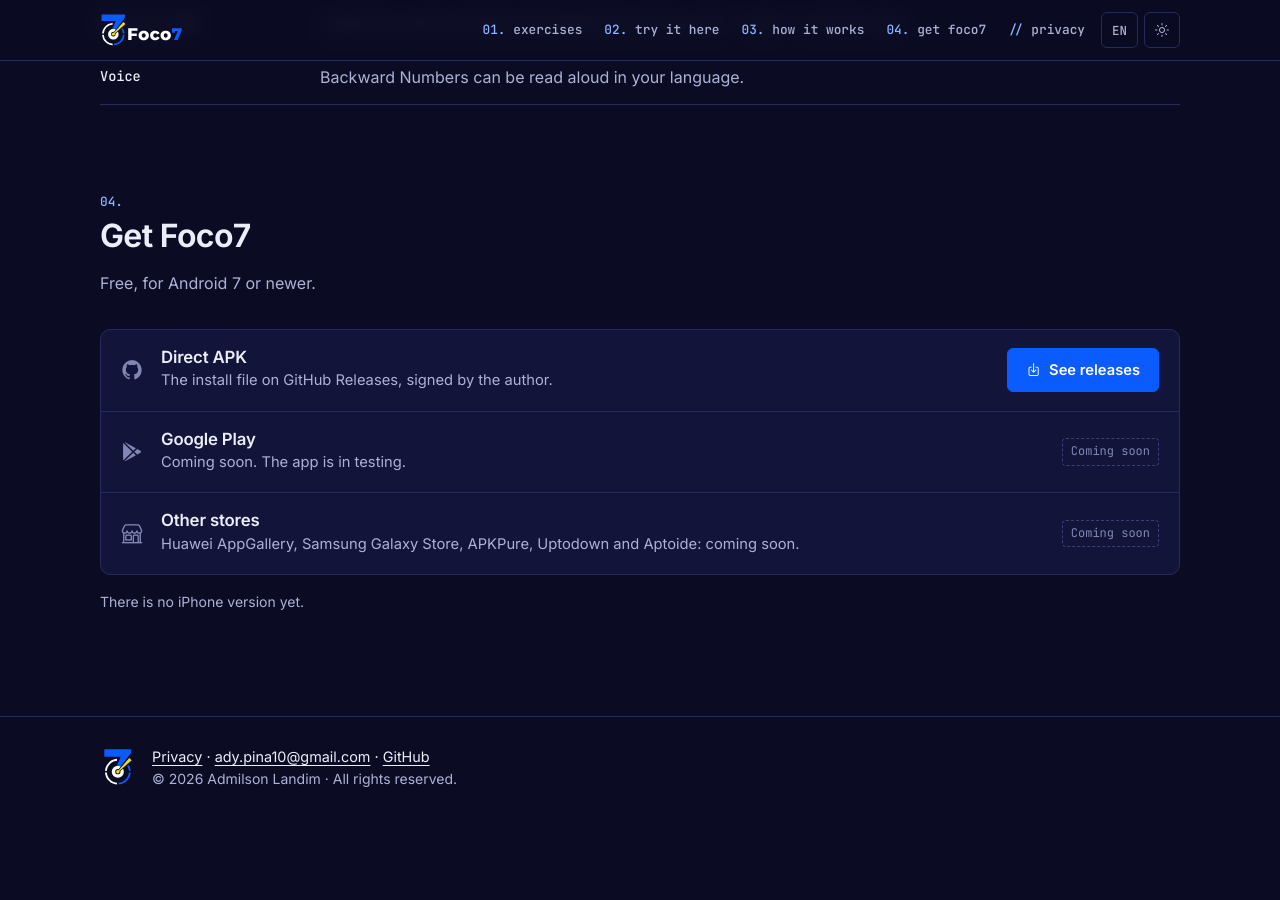
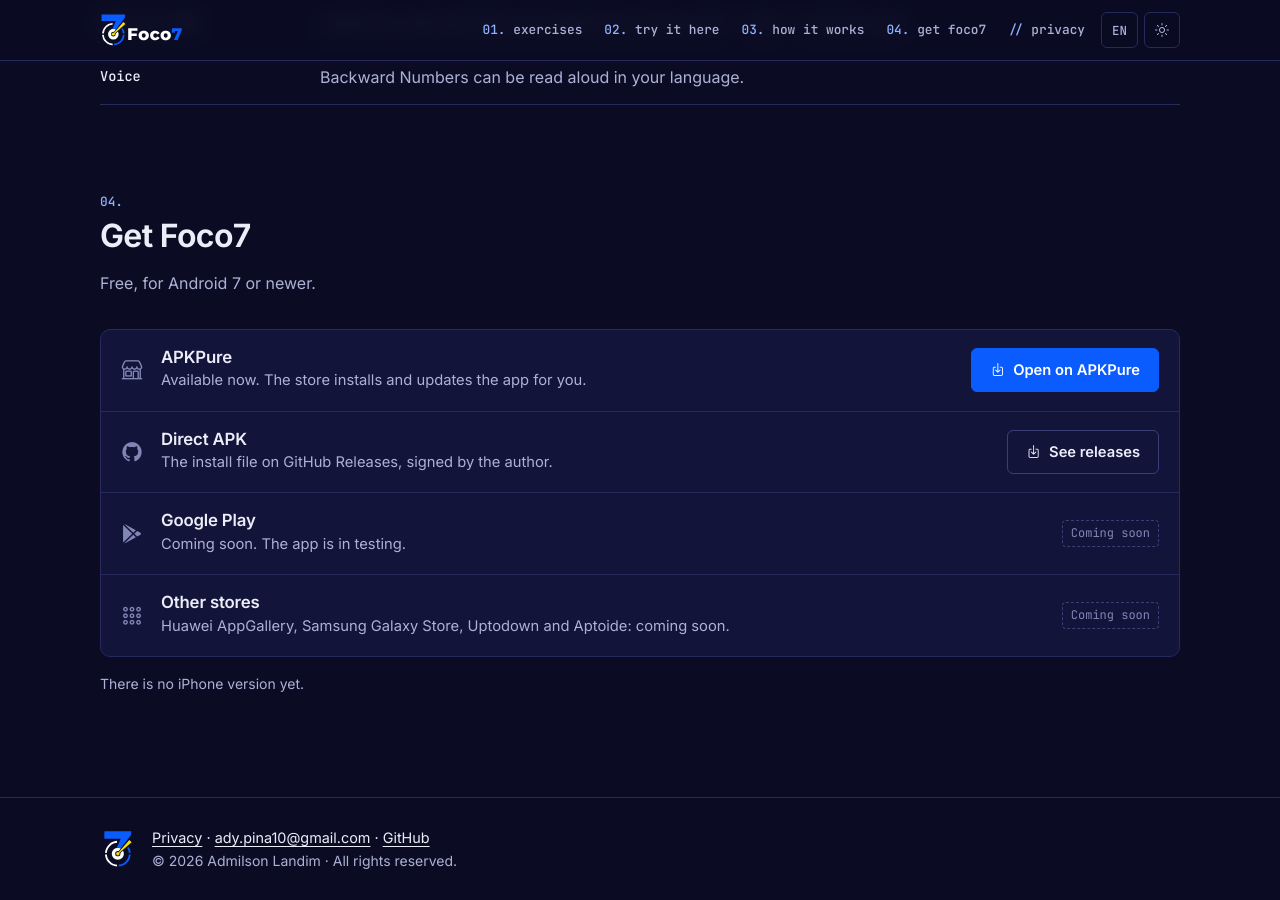
Before and after one commit to Admilson-Landim/foco7-site, a Jekyll site: the page built from index.html, in a window 1280 px wide and 900 px high, scrolled down 3613 px. Built offline with Jekyll 4.4.1, drawn with Linux system fonts in a browser that asks for light colours; before the commit the page ends 4431 px from its top, so only the background shows below that.

Commit message:
Transferir: APKPure já disponível (cv.foco7.app)
Co-Authored-By: Claude Opus 5.5 <noreply@anthropic.com>

```diff
--- a/assets/js/site.js
+++ b/assets/js/site.js
@@ -65,8 +65,9 @@
       'feat.voiceT': 'Voz', 'feat.voice': 'Os Números ao Contrário podem ser ditos em voz alta, no teu idioma.',
       'dl.title': 'Obter o Foco7', 'dl.lead': 'Gratuito, para Android 7 ou mais recente.',
       'dl.play': 'Em breve. A app está em fase de testes.', 'dl.soon': 'Em breve',
+      'dl.apkpure': 'Disponível já. A loja instala e atualiza a app por ti.', 'dl.apkpureBtn': 'Abrir no APKPure',
       'dl.apkT': 'APK direto', 'dl.apk': 'O ficheiro de instalação nas Releases do GitHub, assinado pelo autor.', 'dl.apkBtn': 'Ver versões',
-      'dl.otherT': 'Outras lojas', 'dl.other': 'Huawei AppGallery, Samsung Galaxy Store, APKPure, Uptodown e Aptoide: em breve.',
+      'dl.otherT': 'Outras lojas', 'dl.other': 'Huawei AppGallery, Samsung Galaxy Store, Uptodown e Aptoide: em breve.',
       'dl.iphone': 'Ainda não há versão para iPhone.',
       mirror: [
         ['O gato dorme ao sol', 'O gato dorme ao sal', 'O gato corre ao sol', 'O sol dorme ao gato'],
@@ -116,8 +117,9 @@
       'feat.voiceT': 'Voz', 'feat.voice': 'Os Números ao Contrário podem ser falados em voz alta, no seu idioma.',
       'dl.title': 'Baixar o Foco7', 'dl.lead': 'Gratuito, para Android 7 ou mais recente.',
       'dl.play': 'Em breve. O app está em fase de testes.', 'dl.soon': 'Em breve',
+      'dl.apkpure': 'Disponível agora. A loja instala e atualiza o app para você.', 'dl.apkpureBtn': 'Abrir no APKPure',
       'dl.apkT': 'APK direto', 'dl.apk': 'O arquivo de instalação nas Releases do GitHub, assinado pelo autor.', 'dl.apkBtn': 'Ver versões',
-      'dl.otherT': 'Outras lojas', 'dl.other': 'Huawei AppGallery, Samsung Galaxy Store, APKPure, Uptodown e Aptoide: em breve.',
+      'dl.otherT': 'Outras lojas', 'dl.other': 'Huawei AppGallery, Samsung Galaxy Store, Uptodown e Aptoide: em breve.',
       'dl.iphone': 'Ainda não há versão para iPhone.',
       mirror: [
         ['O gato dorme no sol', 'O gato dorme no sal', 'O gato corre no sol', 'O sol dorme no gato'],
@@ -167,8 +169,9 @@
       'feat.voiceT': 'Voice', 'feat.voice': 'Backward Numbers can be read aloud in your language.',
       'dl.title': 'Get Foco7', 'dl.lead': 'Free, for Android 7 or newer.',
       'dl.play': 'Coming soon. The app is in testing.', 'dl.soon': 'Coming soon',
+      'dl.apkpure': 'Available now. The store installs and updates the app for you.', 'dl.apkpureBtn': 'Open on APKPure',
       'dl.apkT': 'Direct APK', 'dl.apk': 'The install file on GitHub Releases, signed by the author.', 'dl.apkBtn': 'See releases',
-      'dl.otherT': 'Other stores', 'dl.other': 'Huawei AppGallery, Samsung Galaxy Store, APKPure, Uptodown and Aptoide: coming soon.',
+      'dl.otherT': 'Other stores', 'dl.other': 'Huawei AppGallery, Samsung Galaxy Store, Uptodown and Aptoide: coming soon.',
       'dl.iphone': 'There is no iPhone version yet.',
       mirror: [
         ['The cat sleeps in the sun', 'The cat sleeps in the sum', 'The bat sleeps in the sun', 'The sun sleeps in the cat'],
@@ -218,8 +221,9 @@
       'feat.voiceT': 'Voix', 'feat.voice': 'Les Nombres à l’envers peuvent être lus à voix haute, dans ta langue.',
       'dl.title': 'Obtenir Foco7', 'dl.lead': 'Gratuit, pour Android 7 ou plus récent.',
       'dl.play': 'Bientôt. L’appli est en phase de test.', 'dl.soon': 'Bientôt',
+      'dl.apkpure': 'Disponible maintenant. La boutique installe et met à jour l’appli pour toi.', 'dl.apkpureBtn': 'Ouvrir sur APKPure',
       'dl.apkT': 'APK direct', 'dl.apk': 'Le fichier d’installation dans les Releases GitHub, signé par l’auteur.', 'dl.apkBtn': 'Voir les versions',
-      'dl.otherT': 'Autres boutiques', 'dl.other': 'Huawei AppGallery, Samsung Galaxy Store, APKPure, Uptodown et Aptoide : bientôt.',
+      'dl.otherT': 'Autres boutiques', 'dl.other': 'Huawei AppGallery, Samsung Galaxy Store, Uptodown et Aptoide : bientôt.',
       'dl.iphone': 'Pas encore de version iPhone.',
       mirror: [
         ['Le chat dort au soleil', 'Le chat dort au sommeil', 'Le chant dort au soleil', 'Le soleil dort au chat'],
@@ -269,8 +273,9 @@
       'feat.voiceT': 'Voz', 'feat.voice': 'Los Números al revés se pueden decir en voz alta, en tu idioma.',
       'dl.title': 'Conseguir Foco7', 'dl.lead': 'Gratis, para Android 7 o posterior.',
       'dl.play': 'Próximamente. La app está en fase de pruebas.', 'dl.soon': 'Próximamente',
+      'dl.apkpure': 'Ya disponible. La tienda instala y actualiza la app por ti.', 'dl.apkpureBtn': 'Abrir en APKPure',
       'dl.apkT': 'APK directo', 'dl.apk': 'El archivo de instalación en las Releases de GitHub, firmado por el autor.', 'dl.apkBtn': 'Ver versiones',
-      'dl.otherT': 'Otras tiendas', 'dl.other': 'Huawei AppGallery, Samsung Galaxy Store, APKPure, Uptodown y Aptoide: próximamente.',
+      'dl.otherT': 'Otras tiendas', 'dl.other': 'Huawei AppGallery, Samsung Galaxy Store, Uptodown y Aptoide: próximamente.',
       'dl.iphone': 'Todavía no hay versión para iPhone.',
       mirror: [
         ['El gato duerme al sol', 'El gato duerme al sal', 'El pato duerme al sol', 'El sol duerme al gato'],
--- a/index.html
+++ b/index.html
@@ -117,9 +117,14 @@ description: 7 exercícios curtos para treinar a atenção, o foco e a memória.
     </header>
     <ul class="dl-list">
       <li>
+        <ion-icon name="storefront-outline" aria-hidden="true"></ion-icon>
+        <div><h3>APKPure</h3><p class="muted" data-i18n="dl.apkpure">Disponível já. A loja instala e atualiza a app por ti.</p></div>
+        <a class="btn btn-primary" href="https://apkpure.com/foco7/cv.foco7.app" rel="noopener"><ion-icon name="download-outline" aria-hidden="true"></ion-icon><span data-i18n="dl.apkpureBtn">Abrir no APKPure</span></a>
+      </li>
+      <li>
         <ion-icon name="logo-github" aria-hidden="true"></ion-icon>
         <div><h3 data-i18n="dl.apkT">APK direto</h3><p class="muted" data-i18n="dl.apk">O ficheiro de instalação nas Releases do GitHub, assinado pelo autor.</p></div>
-        <a class="btn btn-primary" href="https://github.com/Admilson-Landim/foco7-site/releases" rel="noopener"><ion-icon name="download-outline" aria-hidden="true"></ion-icon><span data-i18n="dl.apkBtn">Ver versões</span></a>
+        <a class="btn" href="https://github.com/Admilson-Landim/foco7-site/releases" rel="noopener"><ion-icon name="download-outline" aria-hidden="true"></ion-icon><span data-i18n="dl.apkBtn">Ver versões</span></a>
       </li>
       <li>
         <ion-icon name="logo-google-playstore" aria-hidden="true"></ion-icon>
@@ -127,8 +132,8 @@ description: 7 exercícios curtos para treinar a atenção, o foco e a memória.
         <span class="status mono" data-i18n="dl.soon">Em breve</span>
       </li>
       <li>
-        <ion-icon name="storefront-outline" aria-hidden="true"></ion-icon>
-        <div><h3 data-i18n="dl.otherT">Outras lojas</h3><p class="muted" data-i18n="dl.other">Huawei AppGallery, Samsung Galaxy Store, APKPure, Uptodown e Aptoide: em breve.</p></div>
+        <ion-icon name="apps-outline" aria-hidden="true"></ion-icon>
+        <div><h3 data-i18n="dl.otherT">Outras lojas</h3><p class="muted" data-i18n="dl.other">Huawei AppGallery, Samsung Galaxy Store, Uptodown e Aptoide: em breve.</p></div>
         <span class="status mono" data-i18n="dl.soon">Em breve</span>
       </li>
     </ul>
```
